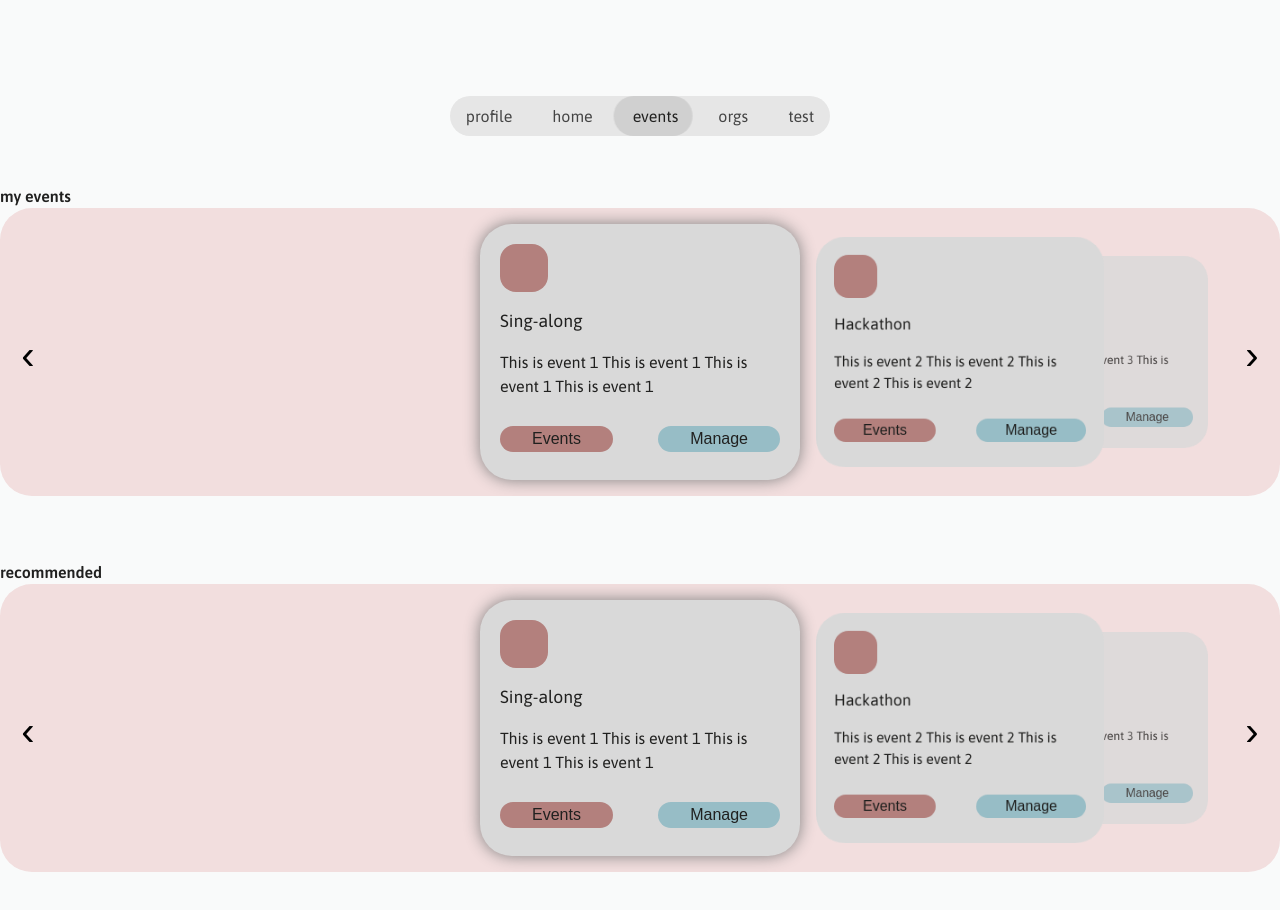
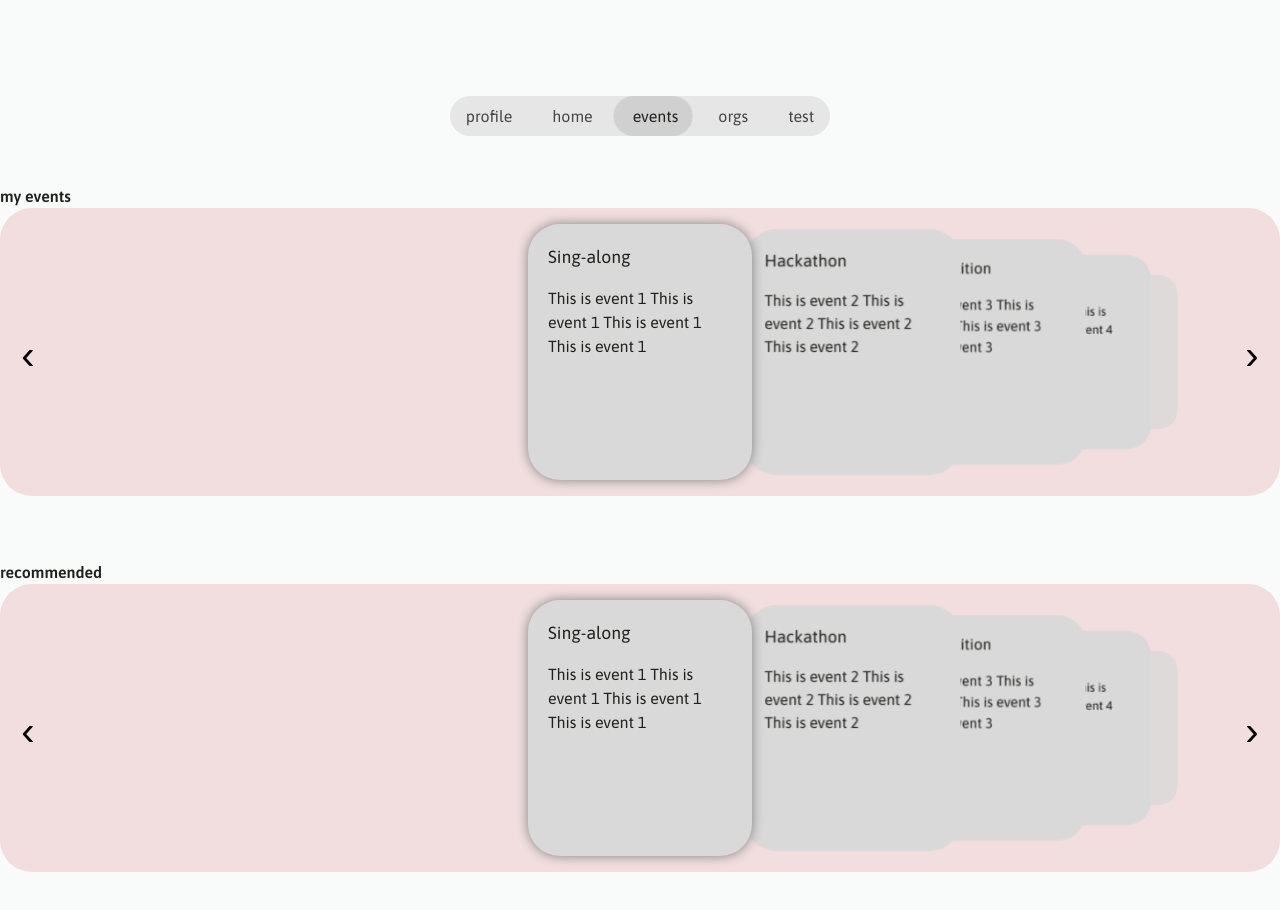
Before and after one commit to CApy-RPI/webui, a React (Vite) app: page /events in a window 1280 px wide. Shown: the top 910 px of the page. Built offline with nearby package versions, Linux system fonts and the light colour scheme.

Commit message:
Unique Join Panels

```diff
--- a/src/components/Carousel.tsx
+++ b/src/components/Carousel.tsx
@@ -12,7 +12,6 @@ type CarouselProps =
     | { type: 'organization'; title: string; data: Organization[] };
 
 export default function Carousel({ type, title, data }: CarouselProps) {
-    console.log(data);
     const [active, setActive] = useState(0);
 
     const moveLeft = () => {
@@ -40,7 +39,7 @@ export default function Carousel({ type, title, data }: CarouselProps) {
                               return (
                                   <EventPanel
                                       event={event}
-                                      className={`carousel-item offset-${offset}`}
+                                      className={`carousel-item ${type}-offset-${offset}`}
                                       onClick={() => setActive(index)}
                                   />
                               );
@@ -51,7 +50,7 @@ export default function Carousel({ type, title, data }: CarouselProps) {
                               return (
                                   <OrganizationPanel
                                       organization={org}
-                                      className={`carousel-item offset-${offset}`}
+                                      className={`carousel-item ${type}-offset-${offset}`}
                                       onClick={() => setActive(index)}
                                   />
                               );
--- a/src/components/EventCarouselPanel.tsx
+++ b/src/components/EventCarouselPanel.tsx
@@ -1,4 +1,4 @@
-import '../css/organizations.css';
+import '../css/events.css';
 import '../css/carousel.css';
 
 import type { Event } from '../types/Event.ts';
@@ -11,15 +11,10 @@ type EventCarouselPanelProps = {
 
 export default function EventCarouselPanel({ event, className, onClick }: EventCarouselPanelProps) {
     return (
-        <div className={`org ${className}`} onClick={onClick}>
-            <div className="org-metadata">
-                <div className="image-placeholder"></div>
-                <span className="org-title">{event.title}</span>
+        <div className={`event ${className}`} onClick={onClick}>
+            <div className="event-metadata">
+                <span className="event-title">{event.title}</span>
                 <span>{event.description}</span>
-            </div>
-            <div className="org-btns">
-                <button className="events-btn">Events</button>
-                <button className="manage-btn">Manage</button>
             </div>
         </div>
     );
--- a/src/css/carousel.css
+++ b/src/css/carousel.css
@@ -49,53 +49,6 @@
     will-change: transform;
 }
 
-/* ===================================================== */
-
-/* OFFSETS                                               */
-
-/* ===================================================== */
-
-.offset-2 {
-    transform: translate(90%, -50%) scale(0.75);
-    opacity: 0.8;
-    z-index: 1;
-}
-
-.offset-1 {
-    transform: translate(50%, -50%) scale(0.9);
-    opacity: 1;
-    z-index: 2;
-}
-
-.offset-0 {
-    transform: translate(-50%, -50%) scale(1);
-    opacity: 1;
-    z-index: 3;
-    box-shadow: 0 0 1rem gray;
-}
-
-/* stylelint-disable-next-line selector-class-pattern */
-.offset--1 {
-    transform: translate(-150%, -50%) scale(0.9);
-    opacity: 1;
-    z-index: 2;
-}
-
-/* stylelint-disable-next-line selector-class-pattern */
-.offset--2 {
-    transform: translate(-190%, -50%) scale(0.75);
-    opacity: 0.8;
-    z-index: 1;
-}
-
-/* hide far cards */
-[class*='offset-3'],
-[class*='offset--3'] {
-    opacity: 0;
-    pointer-events: none;
-    z-index: 0;
-}
-
 /* arrow buttons */
 .carousel-arrow {
     z-index: 10;
@@ -123,3 +76,125 @@
 .carousel-arrow.right {
     margin-right: 0.5rem;
 }
+
+/* ===================================================== */
+
+/* OFFSETS                                               */
+
+/* ===================================================== */
+
+.organization-offset-2 {
+    transform: translate(90%, -50%) scale(0.75);
+    opacity: 0.8;
+    z-index: 1;
+}
+
+.organization-offset-1 {
+    transform: translate(50%, -50%) scale(0.9);
+    opacity: 1;
+    z-index: 2;
+}
+
+.organization-offset-0 {
+    transform: translate(-50%, -50%) scale(1);
+    opacity: 1;
+    z-index: 3;
+    box-shadow: 0 0 1rem gray;
+}
+
+/* stylelint-disable-next-line selector-class-pattern */
+.organization-offset--1 {
+    transform: translate(-150%, -50%) scale(0.9);
+    opacity: 1;
+    z-index: 2;
+}
+
+/* stylelint-disable-next-line selector-class-pattern */
+.organization-offset--2 {
+    transform: translate(-190%, -50%) scale(0.75);
+    opacity: 0.8;
+    z-index: 1;
+}
+
+/* hide far cards */
+[class*='organization-offset-3'],
+[class*='organization-offset--3'] {
+    opacity: 0;
+    pointer-events: none;
+    z-index: 0;
+}
+
+.event-offset-4 {
+    transform: translate(160%, -50%) scale(0.6);
+    filter: saturate(0.2);
+    opacity: 0.8;
+    z-index: 1;
+}
+
+.event-offset-3 {
+    transform: translate(140%, -50%) scale(0.76);
+    filter: saturate(0.4);
+    opacity: 1;
+    z-index: 2;
+}
+
+.event-offset-2 {
+    transform: translate(105%, -50%) scale(0.88);
+    filter: saturate(0.6);
+    opacity: 1;
+    z-index: 3;
+}
+
+.event-offset-1 {
+    transform: translate(45%, -50%) scale(0.96);
+    filter: saturate(0.8);
+    opacity: 1;
+    z-index: 4;
+}
+
+.event-offset-0 {
+    transform: translate(-50%, -50%) scale(1);
+    opacity: 1;
+    z-index: 5;
+    box-shadow: 0 0 0.75rem gray;
+}
+
+/* stylelint-disable-next-line selector-class-pattern */
+.event-offset--1 {
+    transform: translate(-145%, -50%) scale(0.96);
+    filter: saturate(0.8);
+    opacity: 1;
+    z-index: 4;
+}
+
+/* stylelint-disable-next-line selector-class-pattern */
+.event-offset--2 {
+    transform: translate(-205%, -50%) scale(0.88);
+    filter: saturate(0.6);
+    opacity: 1;
+    z-index: 3;
+}
+
+/* stylelint-disable-next-line selector-class-pattern */
+.event-offset--3 {
+    transform: translate(-240%, -50%) scale(0.76);
+    filter: saturate(0.4);
+    opacity: 1;
+    z-index: 2;
+}
+
+/* stylelint-disable-next-line selector-class-pattern */
+.event-offset--4 {
+    transform: translate(-260%, -50%) scale(0.6);
+    filter: saturate(0.2);
+    opacity: 0.8;
+    z-index: 1;
+}
+
+/* hide far cards */
+[class*='event-offset-5'],
+[class*='eventoffset--5'] {
+    opacity: 0;
+    pointer-events: none;
+    z-index: 0;
+}
--- /dev/null
+++ b/src/css/events.css
@@ -0,0 +1,57 @@
+.event {
+    height: 16rem;
+    width: 14rem;
+    border-radius: 2rem;
+    background: var(--org-bg);
+    padding: 1.25rem;
+    color: var(--standard-bw-text);
+    cursor: pointer;
+    display: flex;
+    flex-direction: column;
+}
+
+.event-metadata {
+    display: flex;
+    flex-direction: column;
+    gap: 1rem;
+}
+
+.event-title {
+    font-size: 1.1rem;
+}
+
+.event-btns {
+    margin: auto 0 0.5rem;
+    display: flex;
+    flex-direction: row;
+}
+
+.events-btn,
+.join-btn,
+.manage-btn,
+.home-btn {
+    font-size: 1rem;
+    padding: 0.25rem 2rem;
+    border-radius: 2rem;
+    border: none;
+    cursor: pointer;
+    color: var(--standard-bw-text);
+}
+
+.events-btn {
+    background: var(--general-org-btn-bg);
+}
+
+.join-btn {
+    margin-left: auto;
+    background: var(--general-org-btn-bg);
+}
+
+.manage-btn {
+    margin-left: auto;
+    background: var(--manage-org-btn-bg);
+}
+
+.home-btn {
+    background: var(--general-org-btn-bg);
+}
--- a/src/pages/Events.tsx
+++ b/src/pages/Events.tsx
@@ -6,7 +6,6 @@ export default function Events() {
     // 1. Fetch my_events and rec_events
     // 2. Parse date/time types from string to date/time
     // 3. Make it into variables below:
-    // 4. Propogate to carousel with type
 
     /* Current API response:
         {
@@ -18,7 +17,7 @@ export default function Events() {
             "location": "string"
         }
 
-    Need:
+    Still Need:
         - description
         - organization
     */
@@ -75,6 +74,56 @@ export default function Events() {
             organization: 'AGT',
             title: 'America Got Talent',
         },
+        {
+            date_created: new Date(),
+            date_modified: new Date(),
+            description: 'This is event 6 This is event 6 This is event 6 This is event 6',
+            eid: '6',
+            event_time: new Date(),
+            location: 'Sage Dining Hall',
+            organization: 'CCPD',
+            title: 'Networking Session',
+        },
+        {
+            date_created: new Date(),
+            date_modified: new Date(),
+            description: 'This is event 7 This is event 7 This is event 7 This is event 7',
+            eid: '7',
+            event_time: new Date(),
+            location: 'EMPAC',
+            organization: 'AGT',
+            title: 'America Got Talent',
+        },
+        {
+            date_created: new Date(),
+            date_modified: new Date(),
+            description: 'This is event 5 This is event 5 This is event 5 This is event 5',
+            eid: '8',
+            event_time: new Date(),
+            location: 'EMPAC',
+            organization: 'AGT',
+            title: 'America Got Talent',
+        },
+        {
+            date_created: new Date(),
+            date_modified: new Date(),
+            description: 'This is event 5 This is event 5 This is event 5 This is event 5',
+            eid: '9',
+            event_time: new Date(),
+            location: 'EMPAC',
+            organization: 'AGT',
+            title: 'America Got Talent',
+        },
+        {
+            date_created: new Date(),
+            date_modified: new Date(),
+            description: 'This is event 5 This is event 5 This is event 5 This is event 5',
+            eid: '10',
+            event_time: new Date(),
+            location: 'EMPAC',
+            organization: 'AGT',
+            title: 'America Got Talent',
+        },
     ];
 
     return (
--- a/src/pages/Organizations.tsx
+++ b/src/pages/Organizations.tsx
@@ -13,7 +13,7 @@ export default function Organizations() {
             "location": "string"
         }
 
-    Need:
+    Still Need:
         - description
         - organization
     */
```
Also changed, not shown: 1 other file (tests, documents, lock files or other folders).
